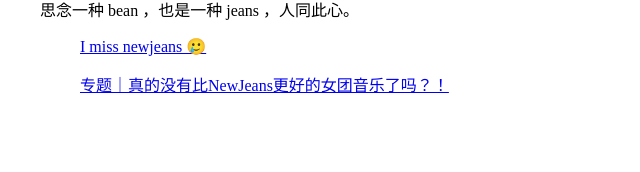
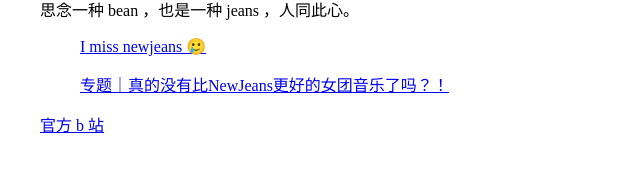
Before and after one commit to wangw469/wangw469.github.io, a Jekyll site: the page built from _posts/2026-05-04-missing_is_a_kind_of_jeans.md, in a window 1280 px wide. Shown: the part 260-432 px from the top of the page, without its empty margins (0-640 px from the left). Built offline with Jekyll 4.4.1, drawn with Linux system fonts in a browser that asks for light colours.

Commit message:
add official bilibili account link

```diff
--- a/_posts/2026-05-04-missing_is_a_kind_of_jeans.md
+++ b/_posts/2026-05-04-missing_is_a_kind_of_jeans.md
@@ -10,3 +10,5 @@ date: 2026-05-04
 > [I miss newjeans 🥲 ](https://www.youtube.com/watch?v=Dxca41EhMb8&lc=UgznOFLHUsVSwiAe1_14AaABAg0)
 
 > [专题｜真的没有比NewJeans更好的女团音乐了吗？！](https://www.bilibili.com/video/BV1GBoYBREYi)
+
+[官方 b 站](https://space.bilibili.com/3493092783032940)
```
